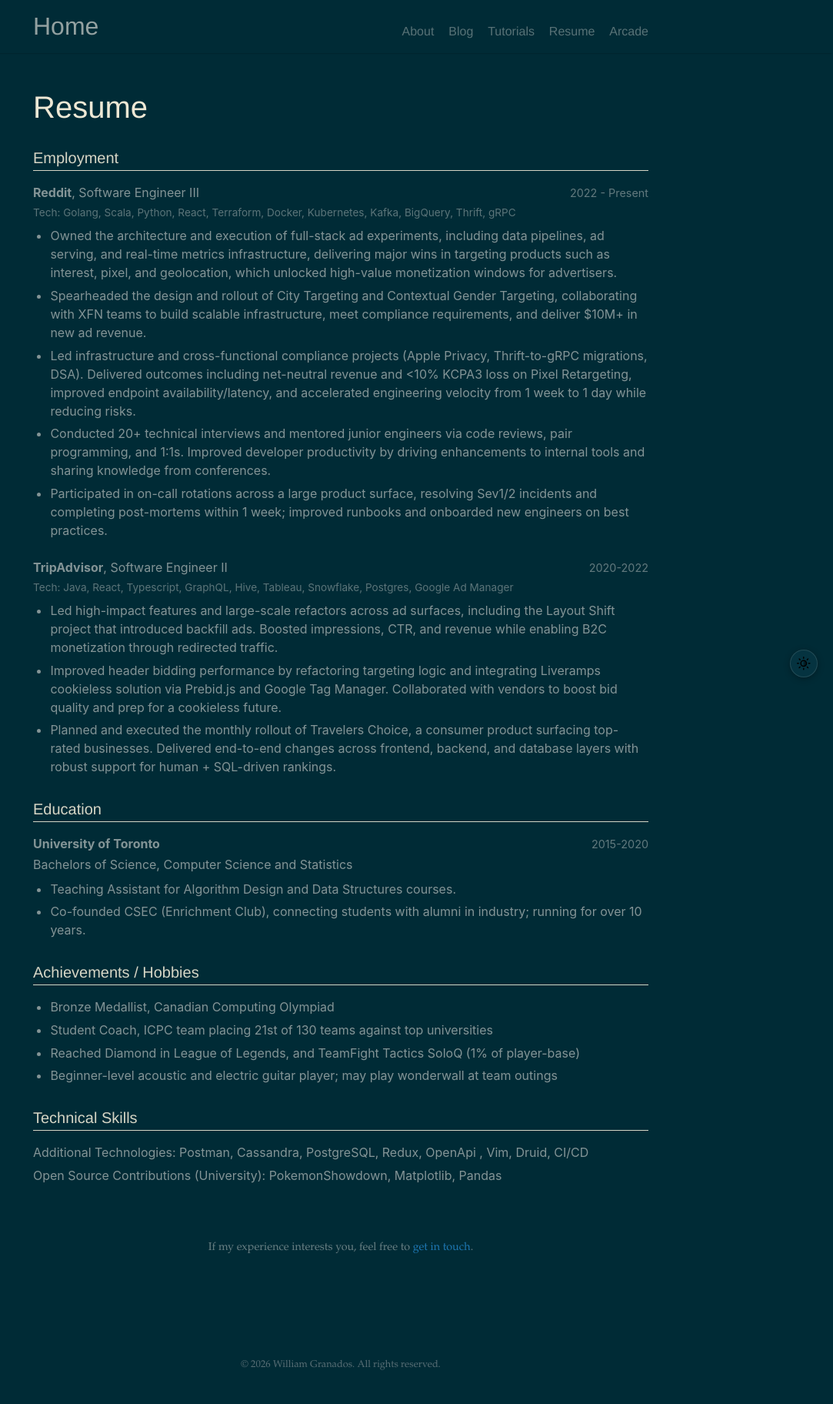
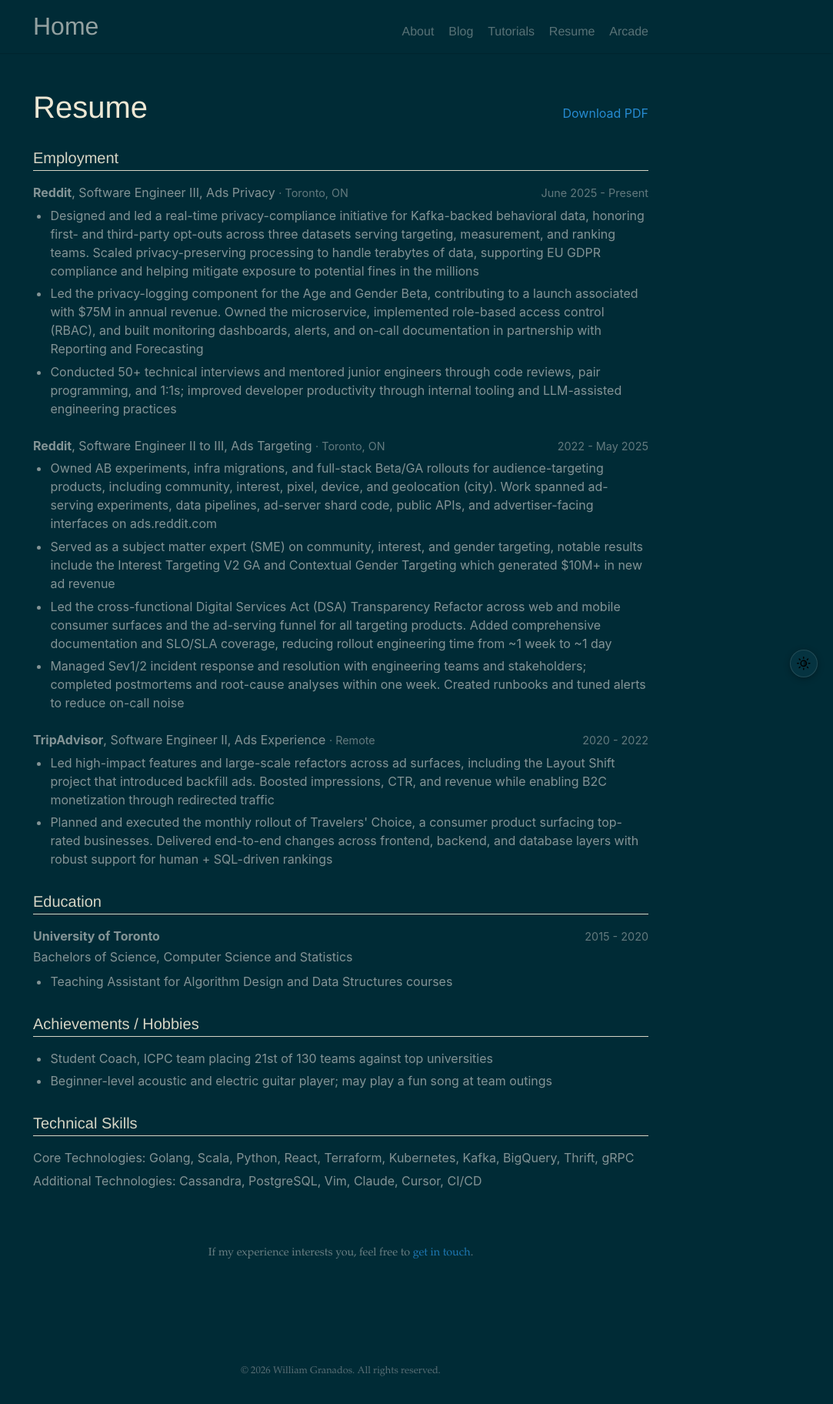
Before and after one commit to wgranados/wgranados.github.io, a Jekyll site: the page built from work.html, in a window 1280 px wide. Shown: the whole page at 77% size, without its empty margins (197-1280 px from the left). Built offline with Jekyll 4.4.1, drawn with Linux system fonts in a browser that asks for light colours.

Commit message:
Update resume site and publishing workflow

```diff
--- a/_data/resume.yml
+++ b/_data/resume.yml
@@ -6,40 +6,44 @@
 
 experience:
   - company: Reddit
-    title: Software Engineer III
-    location: Ads Targeting Toronto
-    tech: "Golang, Scala, Python, React, Terraform, Docker, Kubernetes, Kafka, BigQuery, Thrift, gRPC"
-    range: 2022 - Present
+    title: "Software Engineer III, Ads Privacy"
+    location: "Toronto, ON"
+    tech: ""
+    range: June 2025 - Present
     bullets:
-      - "Owned the architecture and execution of full-stack ad experiments, including data pipelines, ad serving, and real-time metrics infrastructure, delivering major wins in targeting products such as interest, pixel, and geolocation, which unlocked high-value monetization windows for advertisers."
-      - "Spearheaded the design and rollout of City Targeting and Contextual Gender Targeting, collaborating with XFN teams to build scalable infrastructure, meet compliance requirements, and deliver $10M+ in new ad revenue."
-      - "Led infrastructure and cross-functional compliance projects (Apple Privacy, Thrift-to-gRPC migrations, DSA). Delivered outcomes including net-neutral revenue and <10% KCPA3 loss on Pixel Retargeting, improved endpoint availability/latency, and accelerated engineering velocity from 1 week to 1 day while reducing risks."
-      - "Conducted 20+ technical interviews and mentored junior engineers via code reviews, pair programming, and 1:1s. Improved developer productivity by driving enhancements to internal tools and sharing knowledge from conferences."
-      - "Participated in on-call rotations across a large product surface, resolving Sev1/2 incidents and completing post-mortems within 1 week; improved runbooks and onboarded new engineers on best practices."
+      - "Designed and led a real-time privacy-compliance initiative for Kafka-backed behavioral data, honoring first- and third-party opt-outs across three datasets serving targeting, measurement, and ranking teams. Scaled privacy-preserving processing to handle terabytes of data, supporting EU GDPR compliance and helping mitigate exposure to potential fines in the millions"
+      - "Led the privacy-logging component for the Age and Gender Beta, contributing to a launch associated with $75M in annual revenue. Owned the microservice, implemented role-based access control (RBAC), and built monitoring dashboards, alerts, and on-call documentation in partnership with Reporting and Forecasting"
+      - "Conducted 50+ technical interviews and mentored junior engineers through code reviews, pair programming, and 1:1s; improved developer productivity through internal tooling and LLM-assisted engineering practices"
+  - company: Reddit
+    title: "Software Engineer II to III, Ads Targeting"
+    location: "Toronto, ON"
+    tech: ""
+    range: 2022 - May 2025
+    bullets:
+      - "Owned AB experiments, infra migrations, and full-stack Beta/GA rollouts for audience-targeting products, including community, interest, pixel, device, and geolocation (city). Work spanned ad-serving experiments, data pipelines, ad-server shard code, public APIs, and advertiser-facing interfaces on ads.reddit.com"
+      - "Served as a subject matter expert (SME) on community, interest, and gender targeting, notable results include the Interest Targeting V2 GA and Contextual Gender Targeting which generated $10M+ in new ad revenue"
+      - "Led the cross-functional Digital Services Act (DSA) Transparency Refactor across web and mobile consumer surfaces and the ad-serving funnel for all targeting products. Added comprehensive documentation and SLO/SLA coverage, reducing rollout engineering time from ~1 week to ~1 day"
+      - Managed Sev1/2 incident response and resolution with engineering teams and stakeholders; completed postmortems and root-cause analyses within one week. Created runbooks and tuned alerts to reduce on-call noise
   - company: TripAdvisor
-    title: Software Engineer II
-    location: Ads Experience Remote
-    tech: "Java, React, Typescript, GraphQL, Hive, Tableau, Snowflake, Postgres, Google Ad Manager"
-    range: 2020-2022
+    title: "Software Engineer II, Ads Experience"
+    location: Remote
+    tech: ""
+    range: 2020 - 2022
     bullets:
-      - "Led high-impact features and large-scale refactors across ad surfaces, including the Layout Shift project that introduced backfill ads. Boosted impressions, CTR, and revenue while enabling B2C monetization through redirected traffic."
-      - Improved header bidding performance by refactoring targeting logic and integrating Liveramps cookieless solution via Prebid.js and Google Tag Manager. Collaborated with vendors to boost bid quality and prep for a cookieless future.
-      - "Planned and executed the monthly rollout of Travelers Choice, a consumer product surfacing top-rated businesses. Delivered end-to-end changes across frontend, backend, and database layers with robust support for human + SQL-driven rankings."
+      - "Led high-impact features and large-scale refactors across ad surfaces, including the Layout Shift project that introduced backfill ads. Boosted impressions, CTR, and revenue while enabling B2C monetization through redirected traffic"
+      - "Planned and executed the monthly rollout of Travelers' Choice, a consumer product surfacing top-rated businesses. Delivered end-to-end changes across frontend, backend, and database layers with robust support for human + SQL-driven rankings"
 
 education:
   - school: University of Toronto
-    range: 2015-2020
+    range: 2015 - 2020
     degree: "Bachelors of Science, Computer Science and Statistics"
     highlights:
-      - Teaching Assistant for Algorithm Design and Data Structures courses.
-      - "Co-founded CSEC (Enrichment Club), connecting students with alumni in industry; running for over 10 years."
+      - Teaching Assistant for Algorithm Design and Data Structures courses
 
 achievements:
-  - "Bronze Medallist, Canadian Computing Olympiad"
   - "Student Coach, ICPC team placing 21st of 130 teams against top universities"
-  - "Reached Diamond in League of Legends, and TeamFight Tactics SoloQ (1% of player-base)"
-  - Beginner-level acoustic and electric guitar player; may play wonderwall at team outings
+  - Beginner-level acoustic and electric guitar player; may play a fun song at team outings
 
 skills:
-  - "Additional Technologies: Postman, Cassandra, PostgreSQL, Redux, OpenApi , Vim, Druid, CI/CD"
-  - "Open Source Contributions (University): PokemonShowdown, Matplotlib, Pandas"
+  - "Core Technologies: Golang, Scala, Python, React, Terraform, Kubernetes, Kafka, BigQuery, Thrift, gRPC"
+  - "Additional Technologies: Cassandra, PostgreSQL, Vim, Claude, Cursor, CI/CD"
--- a/_layouts/work.html
+++ b/_layouts/work.html
@@ -7,6 +7,9 @@
 
   <header class="resume-header">
     <h1>Resume</h1>
+    <div class="resume-actions">
+      <a href="{{ '/resume.pdf' | relative_url }}" download>Download PDF</a>
+    </div>
   </header>
 
   {% if r.experience.size > 0 %}
@@ -17,6 +20,7 @@
       <div class="resume-entry-header">
         <div class="resume-entry-title">
           <strong>{{ job.company }}</strong>{% if job.title %}, {{ job.title }}{% endif %}
+          {% if job.location %}<span class="resume-entry-location"> · {{ job.location }}</span>{% endif %}
         </div>
         {% if job.range %}
         <span class="resume-entry-date">{{ job.range }}</span>
--- a/assets/styles.css
+++ b/assets/styles.css
@@ -35,6 +35,14 @@
     margin: 0;
 }
 
+.resume-actions {
+    margin-left: auto;
+}
+
+.resume-entry-location {
+    font-size: 0.9em;
+    opacity: 0.75;
+}
 
 .resume-contact {
     font-size: 0.9rem;
```
Also changed, not shown: resume/README.md (+33 -19 lines), resume/fixtures/sample_paste.txt (+34 -32 lines), resume/parse_paste.py (+20 -13 lines), resume/resume_paste.txt (+21 -38 lines), .github/workflows/pages.yml, 2 other files.
